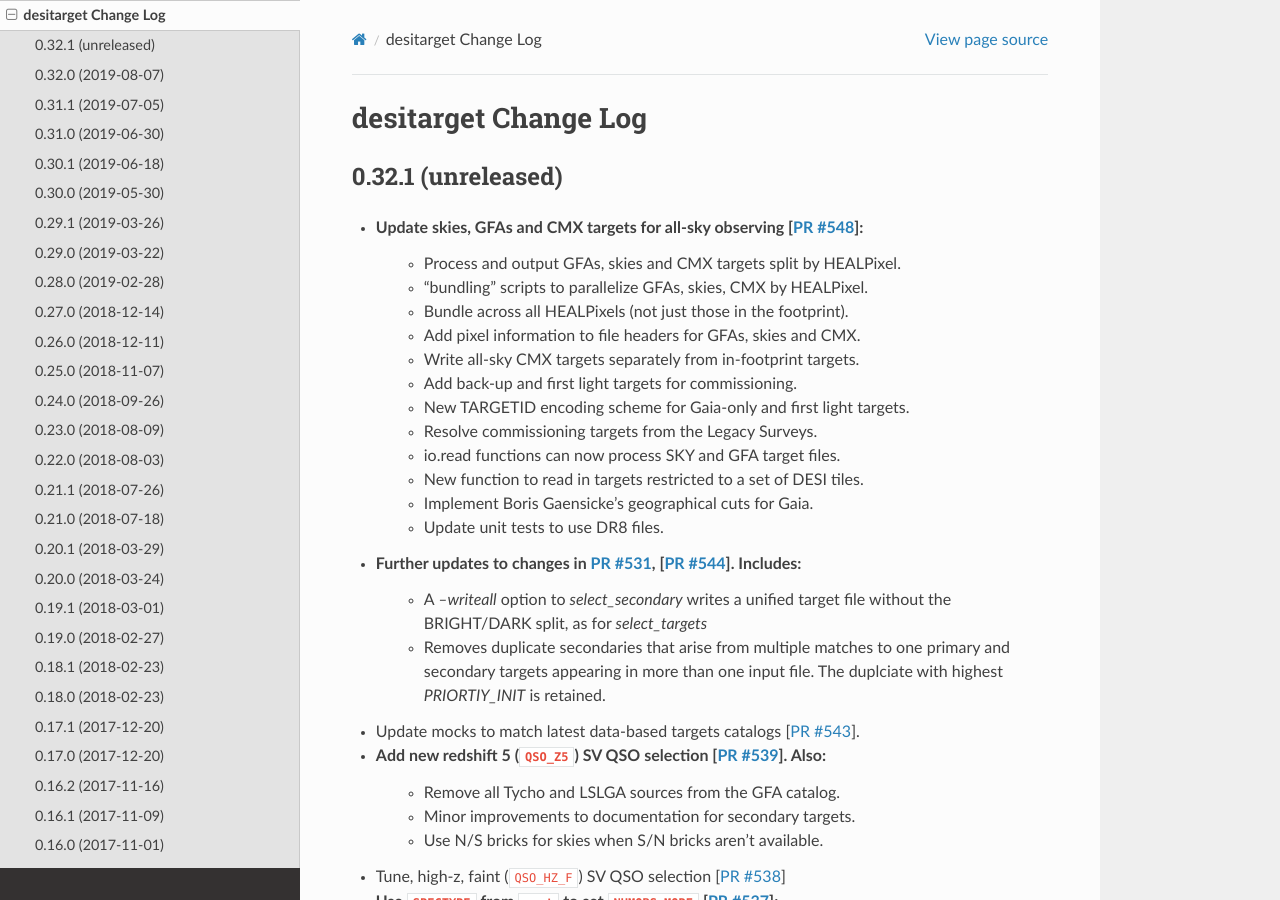
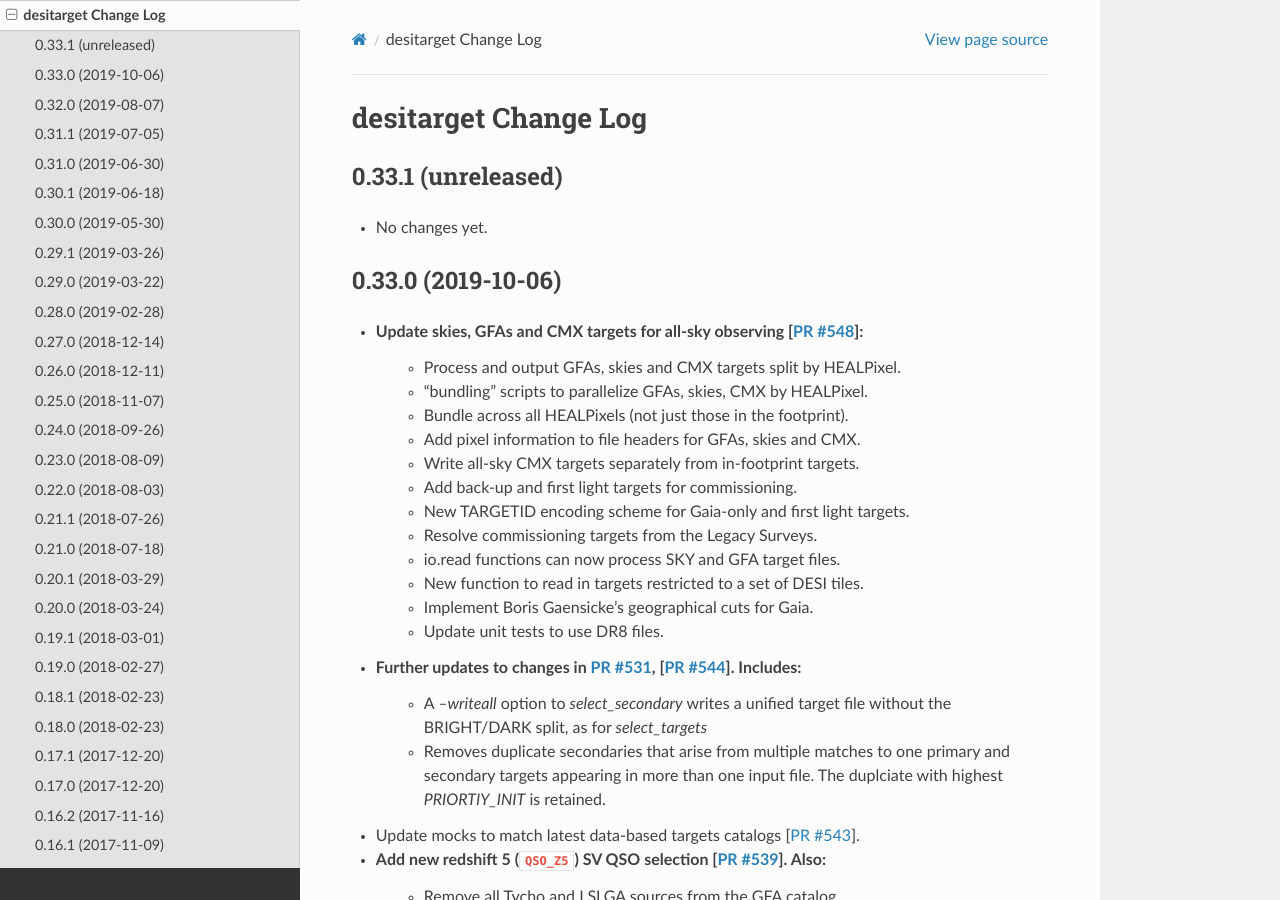
Before and after one commit to desihub/desitarget, a Sphinx documentation site: the page built from doc/changes.rst, in a window 1280 px wide and 900 px high. Built offline with Sphinx 7.4.7 and the Read the Docs theme 2.0.0, drawn with Linux system fonts in a browser that asks for light colours.

Commit message:
update release notes and version for desitarget/0.33.0

```diff
--- a/doc/changes.rst
+++ b/doc/changes.rst
@@ -2,7 +2,12 @@
 desitarget Change Log
 =====================
 
-0.32.1 (unreleased)
+0.33.1 (unreleased)
+-------------------
+
+* No changes yet.
+
+0.33.0 (2019-10-06)
 -------------------
 
 * Update skies, GFAs and CMX targets for all-sky observing [`PR #548`_]:
--- a/py/desitarget/_version.py
+++ b/py/desitarget/_version.py
@@ -1 +1 @@
-__version__ = '0.32.0.dev3355'
+__version__ = '0.33.0'
```
